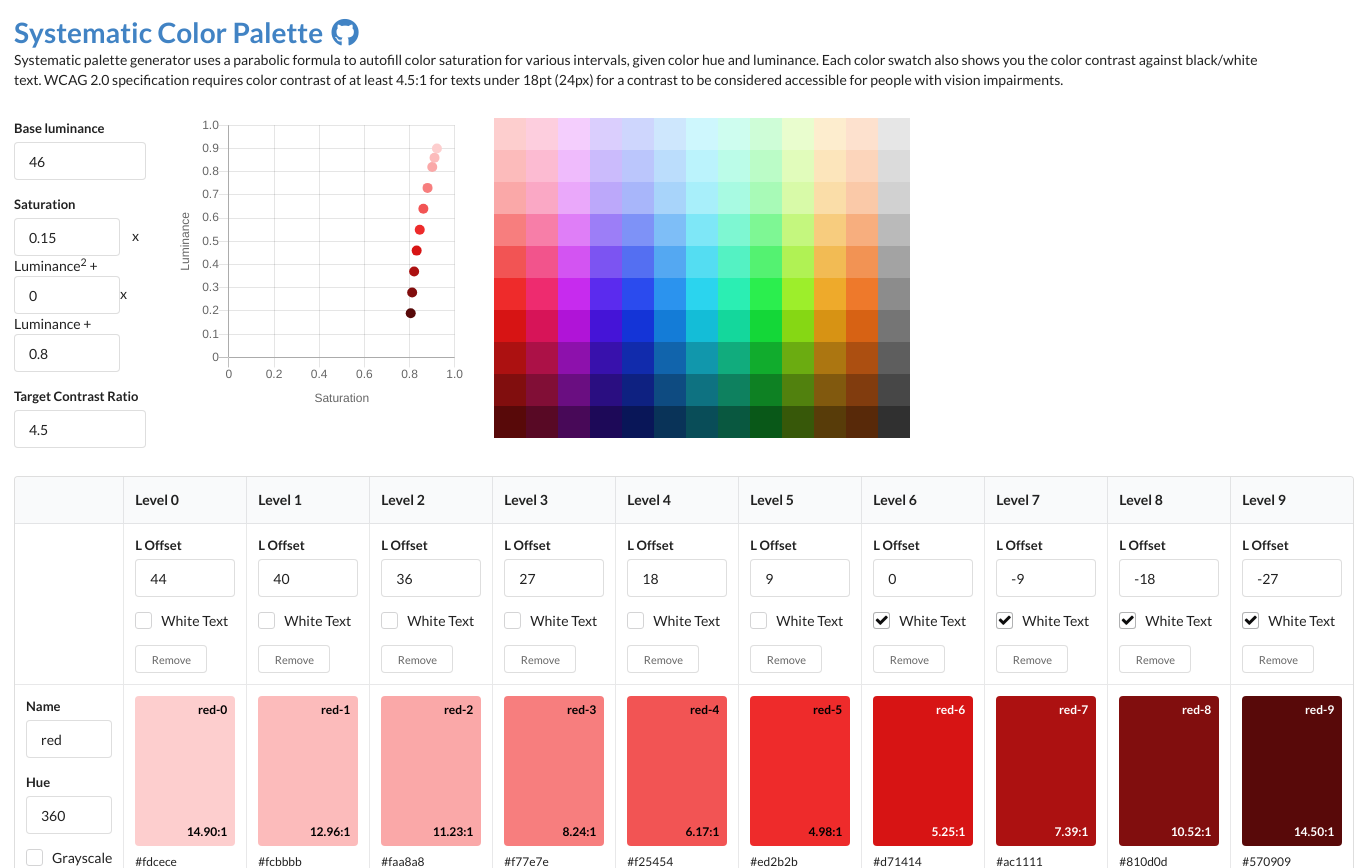
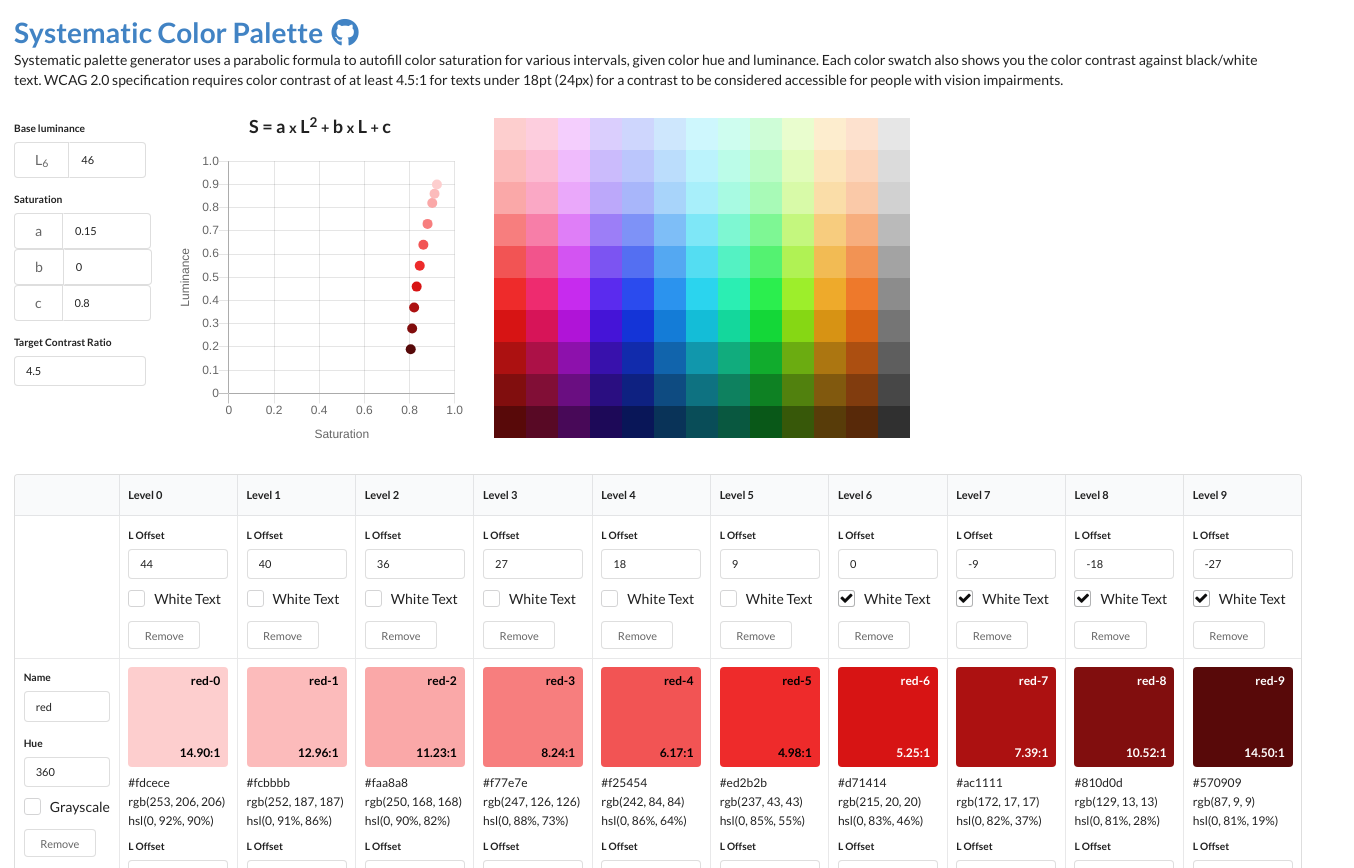
Before and after one commit to hypeJunction/color-wizard, a Vue app: page / in a window 1280 px wide. Shown: the top 868 px of the page, 1354 px wide, since content can reach past the window. Built offline with nearby package versions, Linux system fonts and the light colour scheme; a small style sheet from the web is missing.

Commit message:
Condense the UI for improved usability

```diff
--- a/src/components/ColorWizard.vue
+++ b/src/components/ColorWizard.vue
@@ -17,12 +17,14 @@
       </div>
     </div>
 
-    <form class="ui form">
+    <form class="ui form mini">
       <div class="ui stackable grid padded">
         <div class="two wide column">
           <div class="field">
             <label>Base luminance</label>
-            <div class="ui input">
+
+            <div class="ui left action input">
+              <div class="ui basic button">L<sub>6</sub></div>
               <input
                 type="number"
                 step="1"
@@ -36,8 +38,9 @@
 
           <div class="field">
             <label>Saturation</label>
-            <div class="field inline">
-              <div class="ui input">
+
+            <div class="ui left action input">
+              <div class="ui basic button">a</div>
               <input
                 type="number"
                 step="0.01"
@@ -47,9 +50,8 @@
                 required
               />
             </div>
-              <span>x Luminance<sup>2</sup></span>&nbsp;<span>+</span>
-
-              <div class="ui input">
+            <div class="ui left action input">
+              <div class="ui basic button">b</div>
               <input
                 type="number"
                 step="0.01"
@@ -59,10 +61,8 @@
                 required
               />
             </div>
-
-              <span>x Luminance</span>&nbsp;<span>+</span>
-                                                  &nbsp;
-              <div class="ui input">
+            <div class="ui left action input">
+              <div class="ui basic button">c</div>
               <input
                 type="number"
                 step="0.01"
@@ -71,7 +71,6 @@
                 v-model.number="model.shift"
                 required
               />
-              </div>
             </div>
           </div>
 
@@ -91,6 +90,7 @@
         </div>
 
         <div class="four wide column">
+          <h3 class="ui center aligned header">S = a <small>x</small> L<sup>2</sup> <small>+</small> b <small>x</small> L <small>+</small> c</h3>
           <color-chart :chart-data="chartData" :options="chartOptions"/>
         </div>
 
@@ -217,8 +217,6 @@
                     <div>{{ swatch.toRgbString() }}</div>
                     <div>{{ swatch.toHslString() }}</div>
                   </div>
-
-                  <div class="ui divider"></div>
 
                   <div class="field">
                     <label>L Offset</label>
@@ -452,7 +450,7 @@ export default {
     position: relative;
     min-width: 100px;
     width: 100%;
-    height: 150px;
+    height: 100px;
     display: block;
     border-radius: 4px;
     text-align: center;
@@ -480,7 +478,7 @@ export default {
   }
 
   .color-meta {
-    margin-top: 8px;
+    margin: 8px 0;
     white-space: nowrap;
     font-size: 12px;
     line-height: normal;
```
Lines whose indentation alone changed are shown as unchanged.
